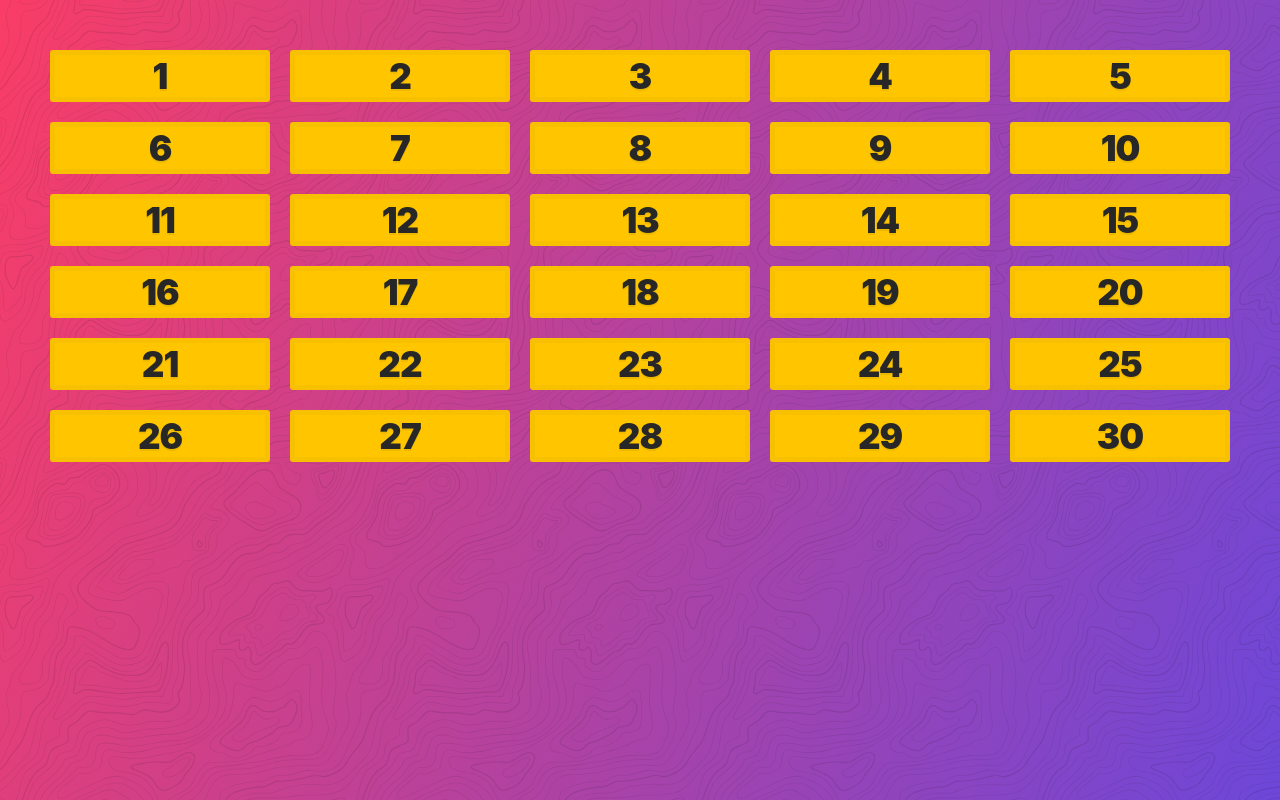
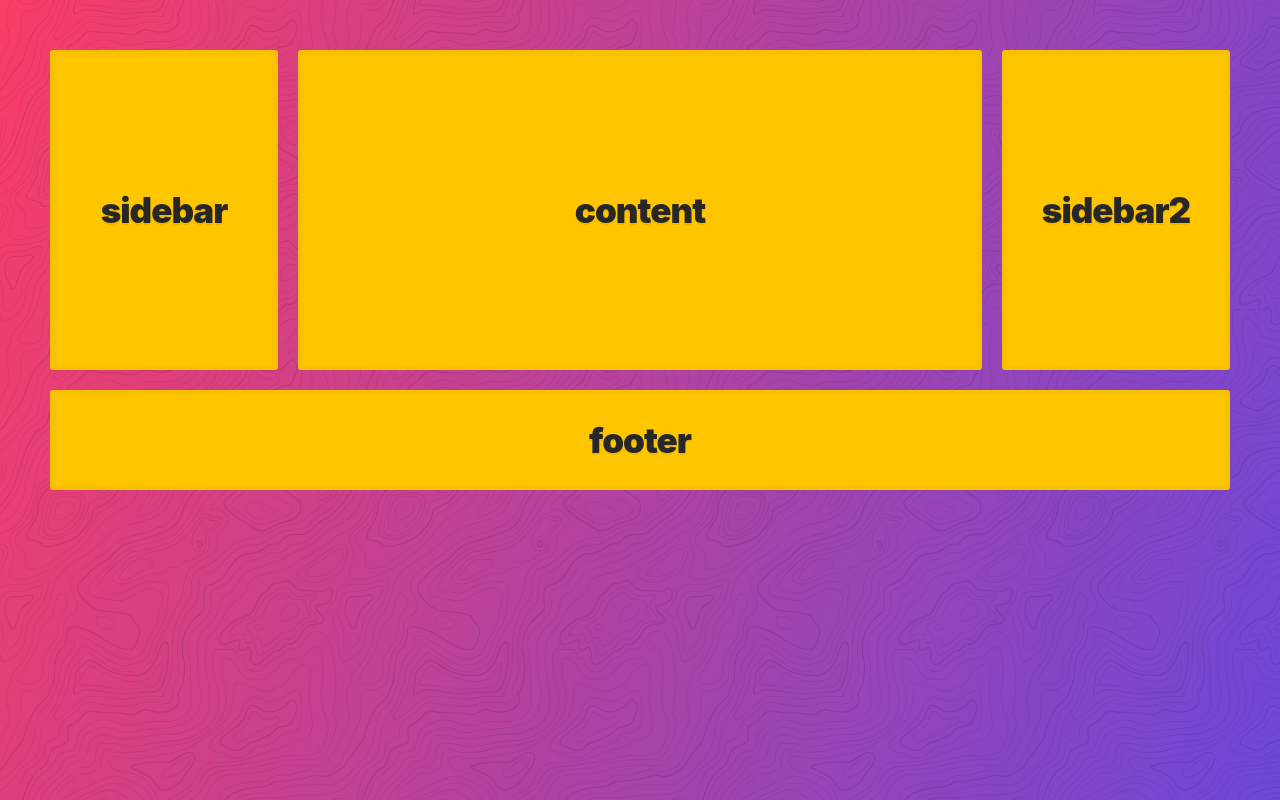
Before and after one commit to imanirudh1/CSS, a plain HTML site: page css-grid/index.html in a window 1280 px wide. Drawn offline with Linux system fonts and the light colour scheme.

Commit message:
gride areas

```diff
--- a/css-grid/index.html
+++ b/css-grid/index.html
@@ -10,42 +10,23 @@
     <!-- Short Trick to create div -->
     <!-- .item.item${$}*30 -->
     <div class="container">
-      <div class="item item1">1</div>
-      <div class="item item2">2</div>
-      <div class="item item3">3</div>
-      <div class="item item4">4</div>
-      <div class="item item5">5</div>
-      <div class="item item6">6</div>
-      <div class="item item7">7</div>
-      <div class="item item8">8</div>
-      <div class="item item9">9</div>
-      <div class="item item10">10</div>
-      <div class="item item11">11</div>
-      <div class="item item12">12</div>
-      <div class="item item13">13</div>
-      <div class="item item14">14</div>
-      <div class="item item15">15</div>
-      <div class="item item16">16</div>
-      <div class="item item17">17</div>
-      <div class="item item18">18</div>
-      <div class="item item19">19</div>
-      <div class="item item20">20</div>
-      <div class="item item21">21</div>
-      <div class="item item22">22</div>
-      <div class="item item23">23</div>
-      <div class="item item24">24</div>
-      <div class="item item25">25</div>
-      <div class="item item26">26</div>
-      <div class="item item27">27</div>
-      <div class="item item28">28</div>
-      <div class="item item29">29</div>
-      <div class="item item30">30</div>
+      <div class="item item1">sidebar</div>
+      <div class="item item2">content</div>
+      <div class="item item3">sidebar2</div>
+      <div class="item footer">footer</div>
+
       <style>
+
         .container {
           display: grid;
           grid-gap: 20px;
-          grid-template-columns: repeat(5, 5fr);
-          grid-template-rows: repeat(5, 5fr);
+          grid-template-columns: 1fr 3fr 1fr;
+          grid-template-rows: 150px 150px 100px;
+         grid-template-areas:
+          "sidebar content sidebar2"
+          "sidebar content sidebar2"
+          "footer footer footer";
+
           /* repeat function */
           /* grid-template-columns: 100px repeat(2, 1fr auto) 200px repeat(2, 5fr); */
 
@@ -61,6 +42,18 @@
           /* grid-auto-flow: column;
                grid-auto-columns: 200px 50px; */
         }
+        .item1{
+         grid-area: sidebar;
+       }
+       .item2{
+         grid-area: content;
+       }
+       .item3{
+         grid-area: sidebar2;
+       }
+       .footer{
+         grid-area: footer;
+       }
 
         /* .item1{
             grid-row: 1/-1;
```
